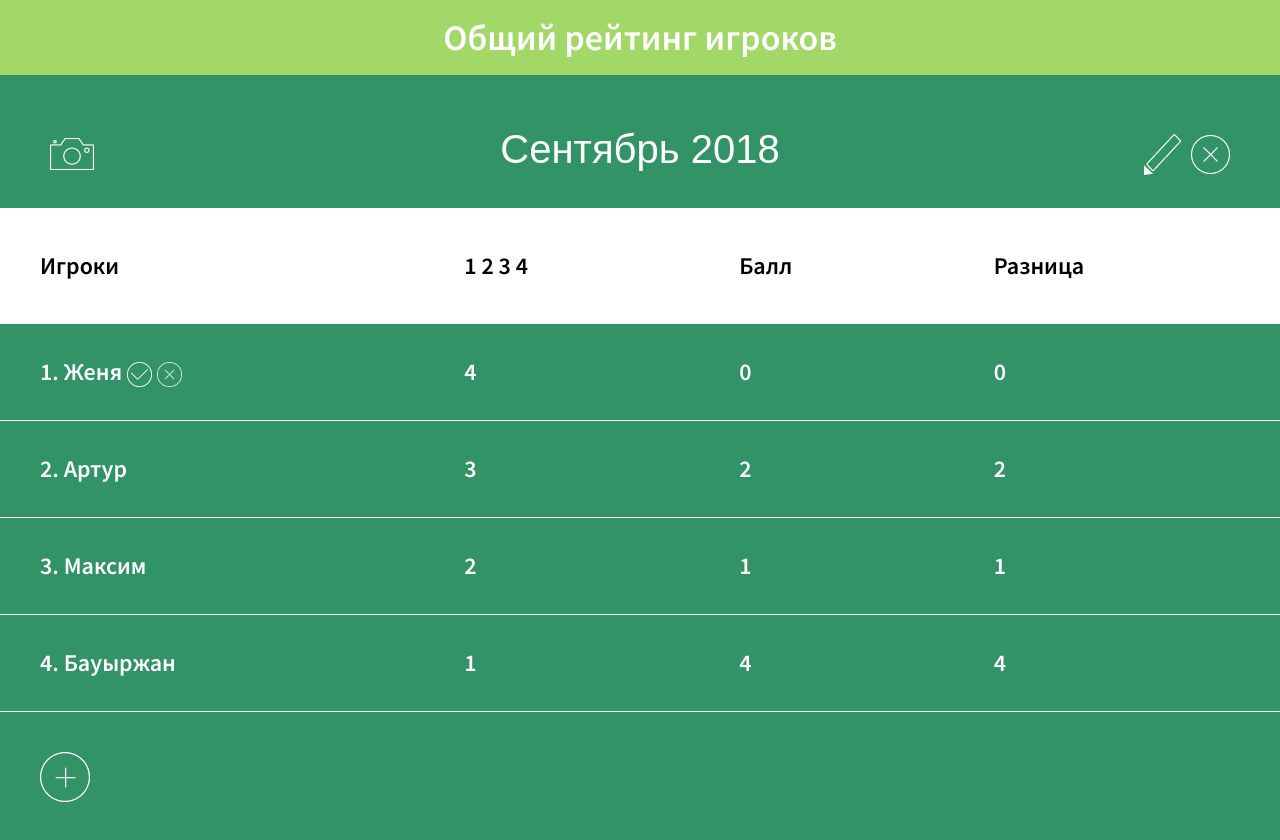
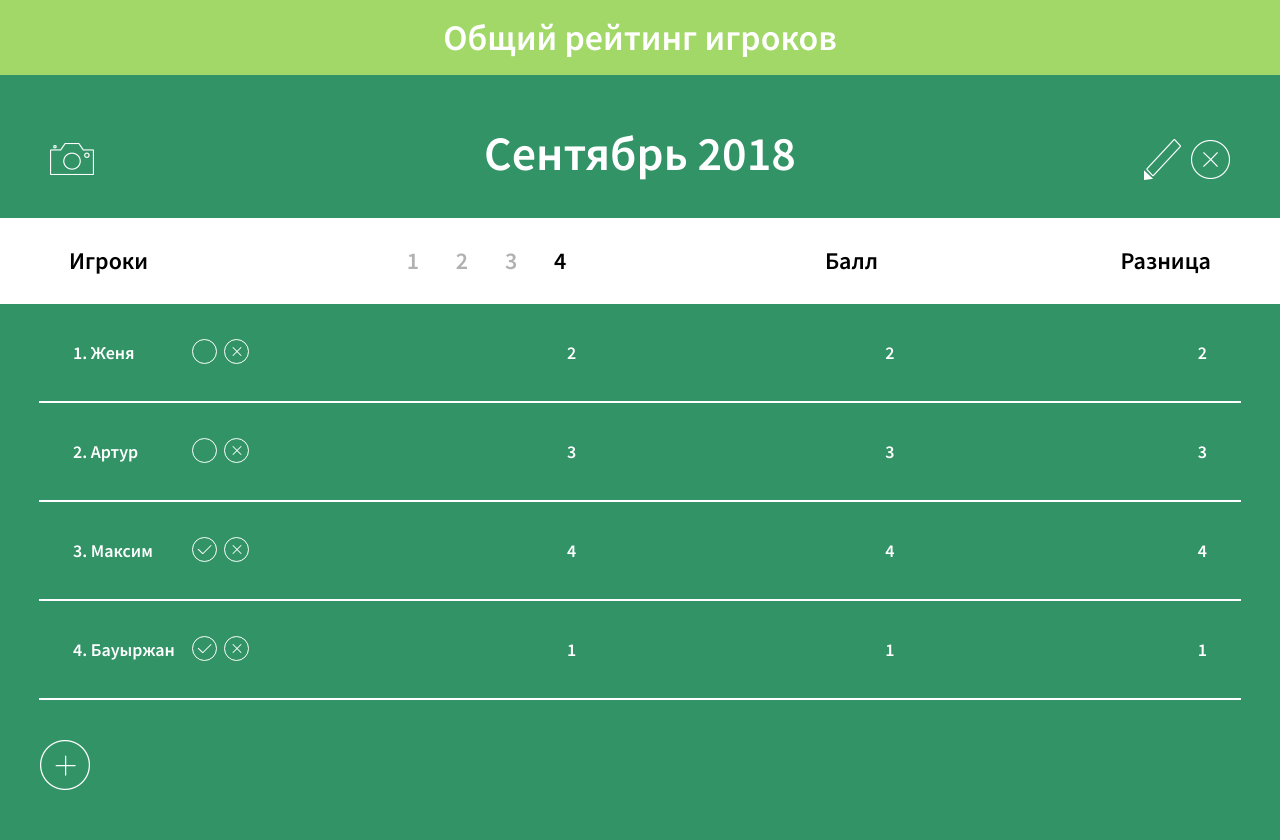
Before and after one commit to maximum454/vtornik-club, a website: page src/rating-all.html in a window 1280 px wide. Drawn offline with nearby package versions, Linux system fonts and the light colour scheme; files that its build step writes are made by us from their sources; a web font is replaced by a local one.

Commit message:
редактирование

```diff
--- a/src/js/vtornik.js
+++ b/src/js/vtornik.js
@@ -17,4 +17,9 @@ $(function () {
 
     $('#exampleInputPhone1').mask('+0 (000) 000-00-00');
 
+    $('.js-edit').on('click', function () {
+        $('.table__input').prop('disabled', function(i, v) { return !v; });
+    });
+
+
 });
--- a/src/rating-all.html
+++ b/src/rating-all.html
@@ -22,54 +22,76 @@
                 <h1>Сентябрь 2018</h1>
 
                 <div class="rating-all__control">
-                    <a href="#"><img src="img/edit.png" alt=""></a>
+                    <a href="#" class="js-edit"><img src="img/edit.png" alt=""></a>
                     <a href="#"><img src="img/close.png" alt=""></a>
                 </div>
 
             </div>
-            <table class="rating-all__table">
-                <thead>
-                <tr>
-                    <td>Игроки</td>
-                    <td>1 2 3 4</td>
-                    <td>Балл</td>
-                    <td>Разница</td>
-                </tr>
-                </thead>
-                <tbody>
-                <tr>
-                    <td>1. Женя
-                        <div class="rating-all__indicator">
-                            <a class="" href="#"><img src="img/ok-2.png" alt=""></a>
-                            <a href="#"><img src="img/close.png" alt=""></a>
+            <div class="table">
+                <div class="table__header">
+                    <div>Игроки</div>
+                    <div>
+                        <a class="table__tab" href="#">1</a>
+                        <a class="table__tab" href="#">2</a>
+                        <a class="table__tab" href="#">3</a>
+                        <a class="table__tab active" href="#">4</a>
+                    </div>
+                    <div>Балл</div>
+                    <div>Разница</div>
+                </div>
+                <div class="table__contant">
+                    <div class="table__item">
+                        <div class="table__name">
+                            1. Женя
+                            <div class="table__control">
+                                <div class="table__ok"></div>
+                                <div class="table__close"></div>
+                            </div>
                         </div>
-                    </td>
-                    <td>
-                        4
-                    </td>
-                    <td>0</td>
-                    <td>0</td>
-                </tr>
-                <tr>
-                    <td>2. Артур</td>
-                    <td>3</td>
-                    <td>2</td>
-                    <td>2</td>
-                </tr>
-                <tr>
-                    <td>3. Максим</td>
-                    <td>2</td>
-                    <td>1</td>
-                    <td>1</td>
-                </tr>
-                <tr>
-                    <td>4. Бауыржан</td>
-                    <td>1</td>
-                    <td>4</td>
-                    <td>4</td>
-                </tr>
-                </tbody>
-            </table>
+
+                        <input class="table__input" type="text" value="2" disabled>
+                        <div>2</div>
+                        <div>2</div>
+                    </div>
+                    <div class="table__item">
+                        <div class="table__name">
+                            2. Артур
+                            <div class="table__control">
+                                <div class="table__ok"></div>
+                                <div class="table__close"></div>
+                            </div>
+                        </div>
+                        <input class="table__input" type="text" value="3" disabled>
+                        <div>3</div>
+                        <div>3</div>
+                    </div>
+                    <div class="table__item">
+                        <div class="table__name">
+                            3. Максим
+                            <div class="table__control">
+                                <div class="table__ok active"></div>
+                                <div class="table__close"></div>
+                            </div>
+                        </div>
+                        <input class="table__input" type="text" value="4" disabled>
+                        <div>4</div>
+                        <div>4</div>
+                    </div>
+                    <div class="table__item">
+                        <div class="table__name">
+                            4. Бауыржан
+                            <div class="table__control">
+                                <div class="table__ok active"></div>
+                                <div class="table__close"></div>
+                            </div>
+                        </div>
+                        <input class="table__input" type="text" value="1" disabled>
+                        <div>1</div>
+                        <div>1</div>
+                    </div>
+                </div>
+            </div>
+
             <a href="#" class="rating-all__add"><img src="img/add.png" alt=""></a>
         </div>
     </main>
--- a/src/scss/partials/bloks/_rating-all.scss
+++ b/src/scss/partials/bloks/_rating-all.scss
@@ -1,65 +1,47 @@
-.rating-all{
-    &__header{
+.rating-all {
+	&__header {
 		position: relative;
 		color: #fff;
 		font-size: 48px;
 		font-weight: 600;
 		text-align: center;
 		margin-bottom: 35px;
+		h1 {
+			font-size: 48px;
+			font-weight: 600;
 		}
-    &__icon{
+	}
+	&__icon {
 		position: absolute;
 		top: 50%;
 		left: 50px;
-        transform: translate(0,-50%);
+		transform: translate(0, -50%);
 	}
-    &__control{
+	&__control {
 		position: absolute;
 		top: 50%;
 		right: 50px;
-        transform: translate(0,-50%);
+		transform: translate(0, -50%);
 	}
-    &__table{
+	&__table {
 		width: 100%;
 		margin-bottom: 40px;
 	}
-    &__add{
+	&__add {
 		margin-left: 40px;
 
 	}
-    &__indicator{
+	&__indicator {
 		display: inline-block;
-        a{
+		a {
 			display: inline-block;
 			width: 25px;
 			height: 25px;
-            img{
+			img {
 				width: 100%;
 				height: 100%;
 				object-fit: cover;
 			}
 		}
 	}
-    thead{
-        background-color: #fff;
-        td{
-            color: #000;
-            font-size: 24px;
-            font-weight: 600;
-            padding: 40px;
 }
-    }
-    tbody{
-        margin: 0 35px;
-        tr{
-
-        }
-        td{
-            color: #fff;
-            font-size: 24px;
-            font-weight: 600;
-            padding: 30px 40px;
-            border-bottom: 1px solid #fff;
-        }
-    }
-}
--- /dev/null
+++ b/src/scss/partials/bloks/_table.scss
@@ -0,0 +1,128 @@
+.table{
+	&__header{
+		background-color: #fff;
+		padding: 25px 69px;
+		color: #000;
+		font-size: 24px;
+		font-weight: 600;
+		display: flex;
+		justify-content: space-between;
+		align-items: center;
+	}
+	&__tab{
+		color: #000;
+		font-size: 24px;
+		opacity: .3;
+		padding: 0 12px;
+		margin: 0 4px;
+		&.active{
+			opacity:1;
+		}
+	}
+	&__contant{
+		width: 100%;
+		padding: 0 39px;
+		margin-bottom: 40px;
+	}
+	&__item{
+		padding: 34px;
+		border-bottom: 2px solid #fff;
+		color: #fff;
+		font-size: 18px;
+		font-weight: 600;
+		width: 100%;
+		display: flex;
+		justify-content: space-between;
+		align-items: center;
+	}
+	&__name{
+		font-weight: 600;
+		display: flex;
+		justify-content: space-between;
+		width: 176px;
+		flex-shrink: 0;
+	}
+	&__ok{
+		position: relative;
+		width: 25px;
+		height: 25px;
+		border-radius: 50%;
+		border: 1px solid #fff;
+		margin-right: 7px;
+		&.active{
+			&:before{
+				content: '';
+				position: absolute;
+				top: 13px;
+				left: 4px;
+				transform: rotate(45deg);
+				background-color: #fff;
+				width: 7px;
+				height: 1px;
+			}
+			&:after{
+				content: '';
+				position: absolute;
+				top: 11px;
+				left: 8px;
+				transform: rotate(-45deg);
+				background-color: #fff;
+				width: 12px;
+				height: 1px;
+			}
+		}
+
+	}
+	&__close{
+		position: relative;
+		width: 25px;
+		height: 25px;
+		border-radius: 50%;
+		border: 1px solid #fff;
+		&:before{
+			content: '';
+			position: absolute;
+			top: 11px;
+			left: 6px;
+			transform: rotate(45deg);
+			background-color: #fff;
+			width: 12px;
+			height: 1px;
+		}
+		&:after{
+			content: '';
+			position: absolute;
+			top: 11px;
+			left: 6px;
+			transform: rotate(-45deg);
+			background-color: #fff;
+			width: 12px;
+			height: 1px;
+		}
+	}
+	&__control{
+		display: flex;
+	}
+	input{
+		background: transparent;
+		width: 30px;
+		padding-right: 6px;
+		color:#fff;
+		text-align: right;
+		font-size: 18px;
+		font-weight: 600;
+		outline: 1px solid #fff;
+		border: none;
+	}
+	input[disabled]{
+		background: transparent;
+		border: none;
+		outline: none;
+		width: 30px;
+		padding-right: 6px;
+		color:#fff;
+		text-align: right;
+		font-size: 18px;
+		font-weight: 600;
+	}
+}
--- a/src/scss/partials/style.scss
+++ b/src/scss/partials/style.scss
@@ -16,3 +16,4 @@
 @import "bloks/tournament";
 @import "bloks/rating-all";
 @import "bloks/photo";
+@import "bloks/table";
```
Also changed, not shown: build/css/vtornik.css, build/js/vtornik.js. Lines whose indentation alone changed are shown as unchanged.
